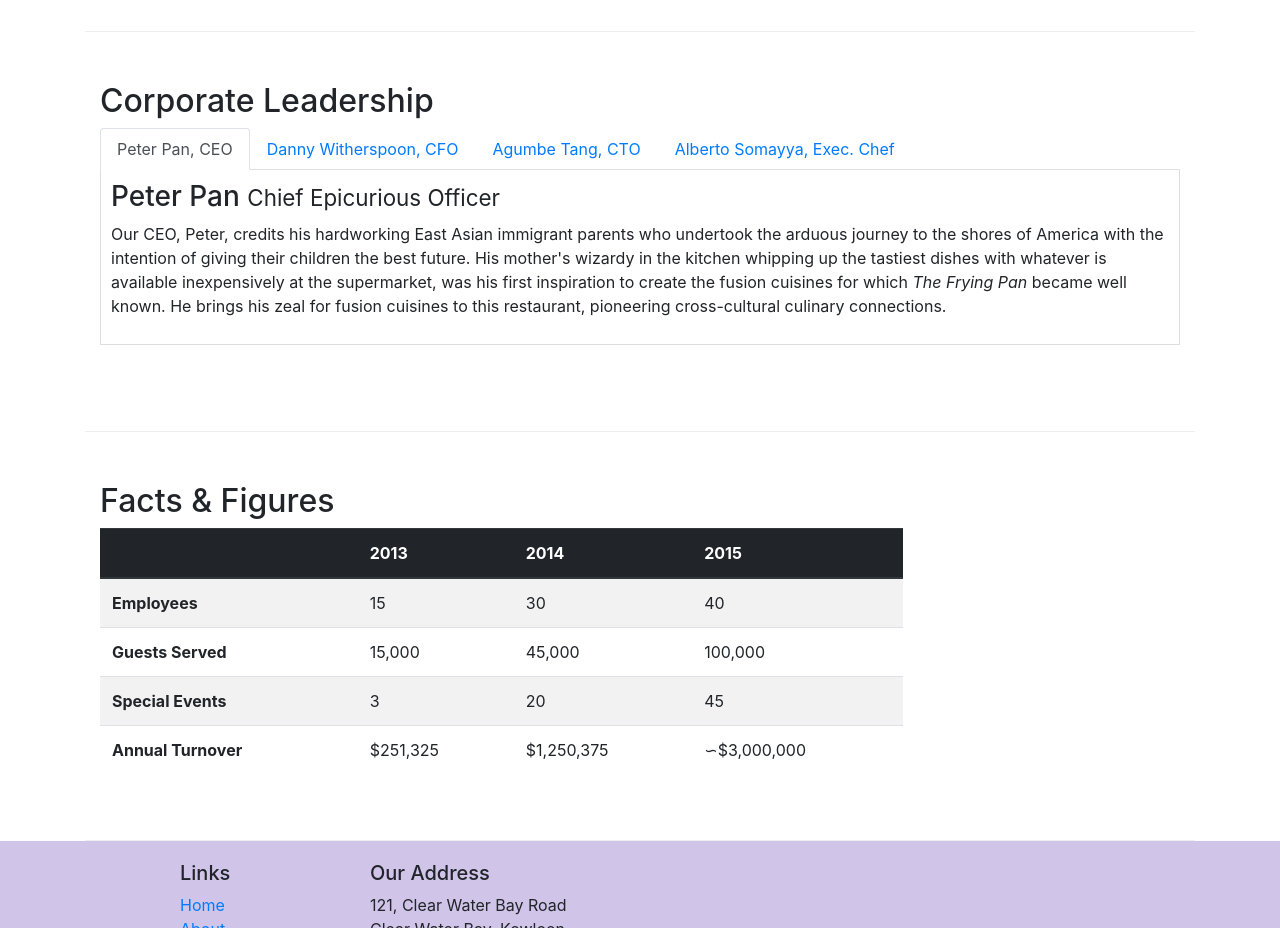
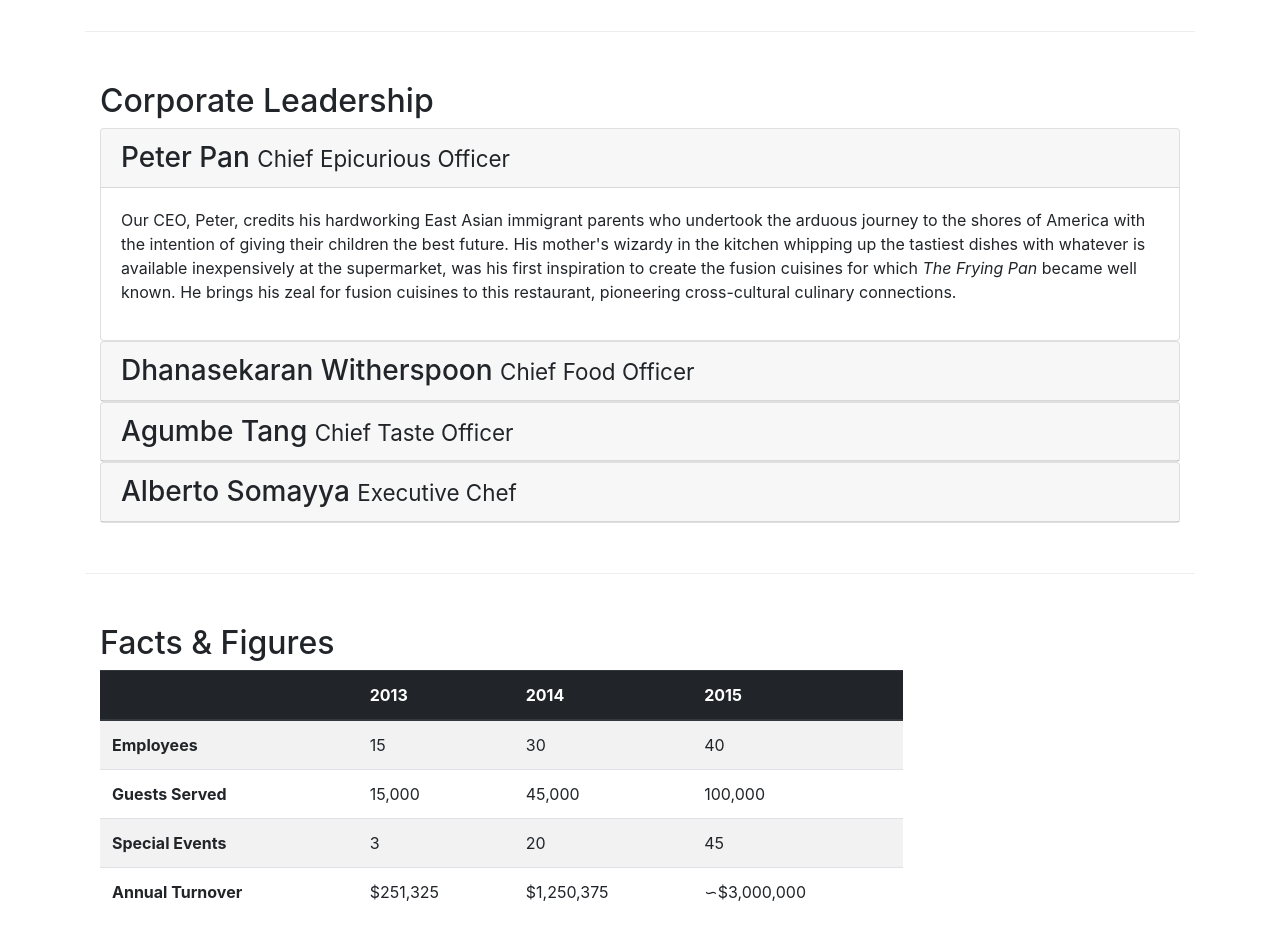
Before and after one commit to deirdreann/project-1, a website: page aboutus.html in a window 1280 px wide. Shown: the part 940-1868 px from the top of the page. Drawn offline with nearby package versions, Linux system fonts and the light colour scheme.

Commit message:
Accordion

```diff
--- a/aboutus.html
+++ b/aboutus.html
@@ -99,46 +99,55 @@
             <div class="col-12">
                 <h2>Corporate Leadership</h2>
 
-                <ul class="nav nav-tabs">
-                	<li class="nav-item">
-                		<a class="nav-link active" href="#peter" role="tab" data-toggle="tab">Peter Pan, CEO</a>
-                	</li>
-                	<li class="nav-item">
-                      <a class="nav-link" href="#danny" role="tab"
-                        data-toggle="tab">Danny Witherspoon, CFO</a>
-                    </li>
-                    <li class="nav-item">
-                      <a class="nav-link" href="#agumbe"role="tab"
-                        data-toggle="tab">Agumbe Tang, CTO</a>
-                    </li>
-                    <li class="nav-item">
-                      <a class="nav-link" href="#alberto" role="tab"
-                        data-toggle="tab">Alberto Somayya, Exec. Chef</a>
-                    </li>
-                </ul>
-
-          		<div class="tab-content">
-
-          			<div role="tabpanel" class="tab-pane fade show active" id="peter">
-		                <h3>Peter Pan <small>Chief Epicurious Officer</small></h3>
+          		<div id="accordion">
+          			<div class="card">
+          				<div class="card-header" role="tab" id="peterhead">
+          					<h3 class="mb-0">
+          						<a data-toggle="collapse" data-target="#peter"> Peter Pan <small>Chief Epicurious Officer</small></a>
+          					</h3>
+          				</div>
+		          		<div class="collapse show" id="peter" data-parent="#accordion">
+		          			<div class="card-body">
 				            	<p class="d-none d-sm-block">Our CEO, Peter, credits his hardworking East Asian immigrant parents who undertook the arduous journey to the shores of America with the intention of giving their children the best future. His mother's wizardy in the kitchen whipping up the tastiest dishes with whatever is available inexpensively at the supermarket, was his first inspiration to create the fusion cuisines for which <em>The Frying Pan</em> became well known. He brings his zeal for fusion cuisines to this restaurant, pioneering cross-cultural culinary connections.</p>
 				           </div>
-
-		            <div role="tabpanel" class="tab-pane fade" id="danny">
-		                <h3>Dhanasekaran Witherspoon <small>Chief Food Officer</small></h3>
+				        </div>
+		        	</div>
+		        	<div class="card">
+          				<div class="card-header" role="tab" id="dannyhead">
+          					<h3 class="mb-0">
+          						<a class="collapsed" data-toggle="collapse" data-target="#danny"> Dhanasekaran Witherspoon <small>Chief Food Officer</small></a>
+          					</h3>
+          				</div>
+		          		<div class="collapse" id="danny" data-parent="#accordion">
+		          			<div class="card-body">
 				            	<p class="d-none d-sm-block">Our CFO, Danny, as he is affectionately referred to by his colleagues, comes from a long established family tradition in farming and produce. His experiences growing up on a farm in the Australian outback gave him great appreciation for varieties of food sources. As he puts it in his own words, <em>Everything that runs, wins, and everything that stays, pays!</em></p>
 				           </div>
-
-		            <div role="tabpanel" class="tab-pane fade" id="agumbe">
-		                <h3>Agumbe Tang <small>Chief Taste Officer</small></h3>
+				        </div>
+		        	</div>
+		        	<div class="card">
+          				<div class="card-header" role="tab" id="agumbehead">
+          					<h3 class="mb-0">
+          						<a class="collapsed" data-toggle="collapse" data-target="#agumbe"> Agumbe Tang <small>Chief Taste Officer</small></a>
+          					</h3>
+          				</div>
+		          		<div class="collapse" id="agumbe" data-parent="#accordion">
+		          			<div class="card-body">
 				            	<p class="d-none d-sm-block">Blessed with the most discerning gustatory sense, Agumbe, our CTO, personally ensures that every dish that we serve meets his exacting tastes. Our chefs dread the tongue lashing that ensues if their dish does not meet his exacting standards. He lives by his motto, <em>You click only if you survive my lick.</em></p>
 				           </div>
-
-		            <div role="tabpanel" class="tab-pane fade" id="alberto">
-		                <h3>Alberto Somayya <small>Executive Chef</small></h3>
+				        </div>
+		        	</div>
+		        	<div class="card">
+          				<div class="card-header" role="tab" id="albertohead">
+          					<h3 class="mb-0">
+          						<a class="collapsed" data-toggle="collapse" data-target="#alberto"> Alberto Somayya <small>Executive Chef</small></a>
+          					</h3>
+          				</div>
+		          		<div class="collapse" id="alberto" data-parent="#accordion">
+		          			<div class="card-body">
 				            	<p class="d-none d-sm-block">Award winning three-star Michelin chef with wide International experience having worked closely with whos-who in the culinary world, he specializes in creating mouthwatering Indo-Italian fusion experiences. He says, <em>Put together the cuisines from the two craziest cultures, and you get a winning hit! Amma Mia!</em></p>
 				           </div>
-
+				        </div>
+		        	</div>
             	</div>
 
             </div>
```
Lines whose indentation alone changed are shown as unchanged.
